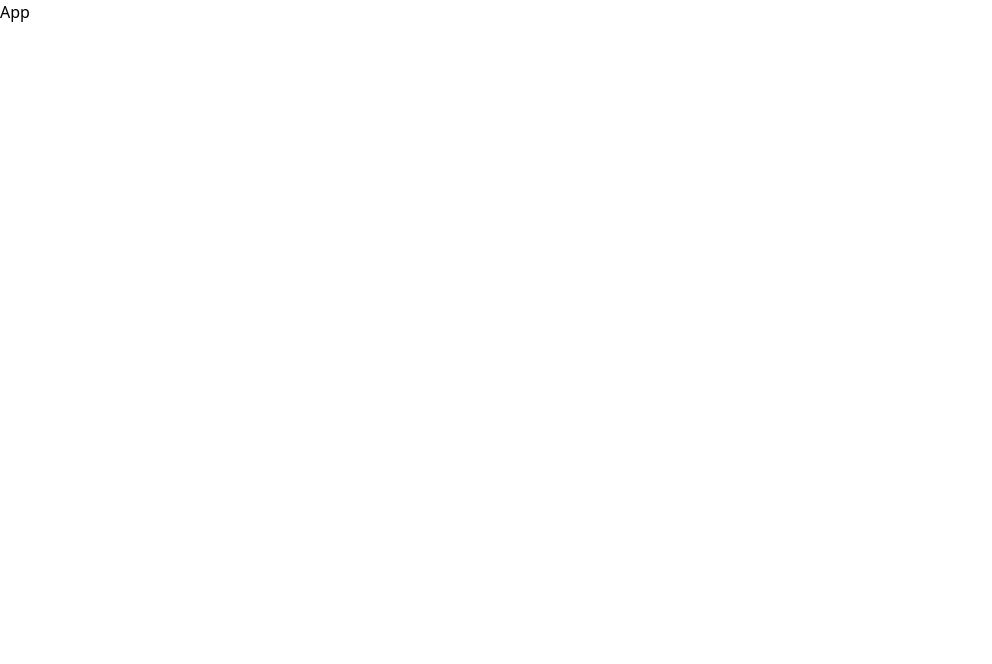
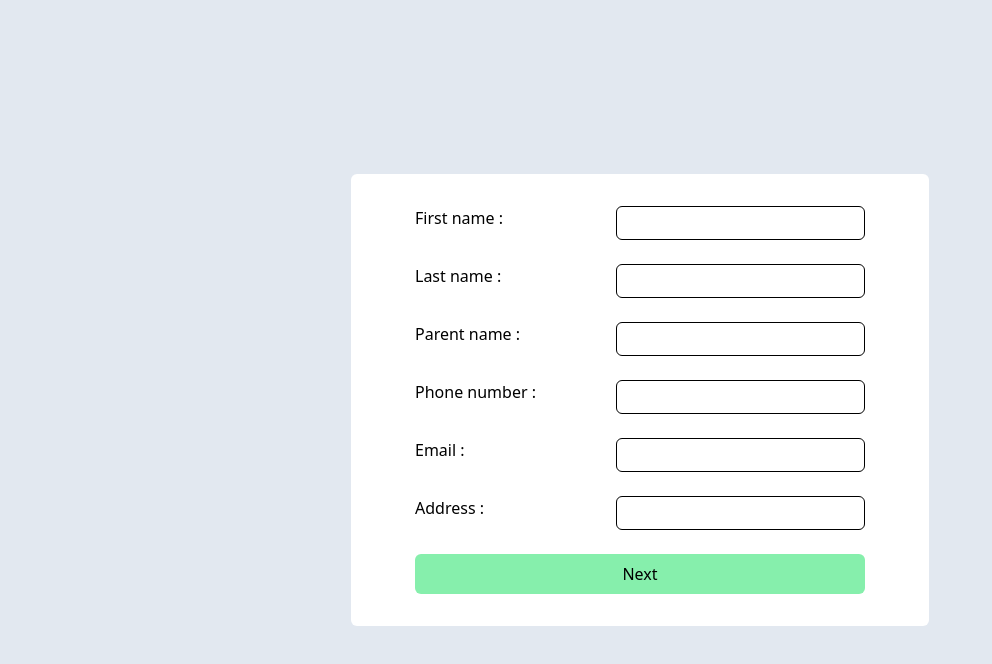
Before and after one commit to rkcoola792/BigOHTech, a React (Vite) app: page / in a window 1280 px wide. Shown: the top 664 px of the page, without its empty margins (0-992 px from the left). Built offline with nearby package versions, Linux system fonts and the light colour scheme.

Commit message:
validations working fine

```diff
--- a/package.json
+++ b/package.json
@@ -12,9 +12,11 @@
   "dependencies": {
     "react": "^18.2.0",
     "react-dom": "^18.2.0",
+    "react-form-hook": "^0.0.1",
     "react-hook-form": "^7.50.1"
   },
   "devDependencies": {
+    "@hookform/devtools": "^4.3.1",
     "@types/react": "^18.2.43",
     "@types/react-dom": "^18.2.17",
     "@vitejs/plugin-react": "^4.2.1",
--- a/src/App.jsx
+++ b/src/App.jsx
@@ -1,11 +1,12 @@
 import './App.css'
+import FormOne from './components/FormOne'
 
 function App() {
 
 
   return (
     <>
-    App
+    <FormOne></FormOne>
     </>
   )
 }
--- a/src/components/FormOne.jsx
+++ b/src/components/FormOne.jsx
@@ -0,0 +1,139 @@
+import React, { useState } from "react";
+import { useForm } from "react-hook-form";
+import { DevTool } from "@hookform/devtools";
+const FormOne = () => {
+//  const navigate=useNavigate()
+  const form = useForm();
+  const { register, control, handleSubmit, formState, getValues } = form;
+  const { errors } = formState;
+  function onSubmit(data) {
+    console.log("submitted", data);
+  }
+  function handleNext() {
+    // console.log("form data", getValues());
+  }
+
+  return (
+
+      <div className="flex flex-col gap-6 justify-center items-center h-screen bg-slate-200">
+        <form
+          noValidate
+          onSubmit={handleSubmit(onSubmit)}
+          action=""
+          className="flex flex-col gap-4 bg-white p-8 px-16  rounded-md"
+        >
+          <div className="flex  gap-2 justify-between">
+            <label htmlFor="firstName">First name :</label>
+            <div className="input flex flex-col ">
+              <input
+                type="text"
+                className="border border-black rounded-md px-2 py-1"
+                {...register("firstName", {
+                  required: "First name is required",
+                })}
+              />
+              <p className="error text-sm text-red-500 m-1">
+                {errors?.firstName?.message}
+              </p>
+            </div>
+          </div>
+          <div className="flex gap-2 justify-between">
+            <label htmlFor="lastName">Last name :</label>
+            <div className="input flex flex-col">
+              <input
+                type="text"
+                className="border border-black rounded-md px-2 py-1"
+                {...register("lastName", {
+                  required: "Last name is required",
+                })}
+              />
+              <p className="error text-sm text-red-500 m-1">
+                {errors?.lastName?.message}
+              </p>
+            </div>
+          </div>
+          <div className="flex gap-2 justify-between">
+            <label htmlFor="parentName">Parent name :</label>
+            <div className="flex flex-col">
+              <input
+                type="text"
+                className="border border-black rounded-md px-2 py-1"
+                {...register("parentName", {
+                  required: "Parent name is required",
+                })}
+              />
+              <p className="error text-sm text-red-500 m-1">
+                {errors?.parentName?.message}
+              </p>
+            </div>
+          </div>
+          <div className="flex gap-2 justify-between">
+            <label htmlFor="phoneNumber">Phone number :</label>
+            <div className="input flex flex-col ">
+              <input
+                type="text"
+                className="border border-black rounded-md px-2 py-1"
+                {...register("phoneNumber", {
+                  required: "Phone number required",
+                  pattern: {
+                    value:
+                      /^[\+]?[(]?[0-9]{3}[)]?[-\s\.]?[0-9]{3}[-\s\.]?[0-9]{4,6}$/,
+                    message: "Invalid phone number",
+                  },
+                })}
+              />
+              <p className="error text-sm text-red-500 m-1">
+                {errors?.phoneNumber?.message}
+              </p>
+            </div>
+          </div>
+          <div className="flex gap-2 justify-between">
+            <label htmlFor="Email">Email :</label>
+            <div className="flex flex-col">
+              <input
+                type="text"
+                className="border border-black rounded-md px-2 py-1"
+                {...register("Email", {
+                  required: "Email required",
+                  pattern: {
+                    value: /^[a-zA-Z0-9._-]+@[a-zA-Z0-9.-]+.[a-zA-Z]{2,4}$/,
+                    message: "Invalid email",
+                  },
+                })}
+              />
+              <p className="error text-sm text-red-500 m-1">
+                {errors?.Email?.message}
+              </p>
+            </div>
+          </div>
+          <div className="flex  gap-2 justify-between">
+            <label htmlFor="Address">Address :</label>
+            <div className="flex flex-col">
+              <input
+                type="text"
+                className="border border-black rounded-md px-2 py-1"
+                {...register("Address", {
+                  required: "Address is required",
+                })}
+              />
+              <p className="error text-sm text-red-500 m-1">
+                {errors?.Address?.message}
+              </p>
+            </div>
+          </div>
+          <button
+
+            // onClick={handleNext}
+            className="bg-green-300 p-2 rounded-md w-[450px] hover:opacity-80"
+          >
+            Next
+          </button>
+        </form>
+
+        <DevTool control={control}></DevTool>
+      </div>
+
+  );
+};
+
+export default FormOne;
```
Also changed, not shown: 1 other file (tests, documents, lock files or other folders).
